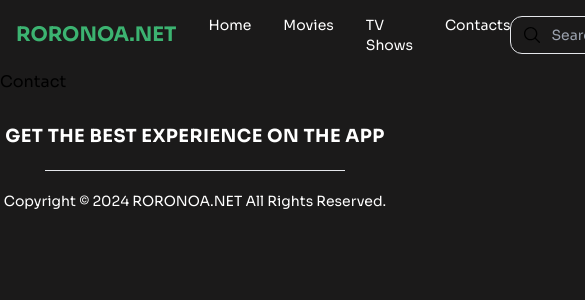
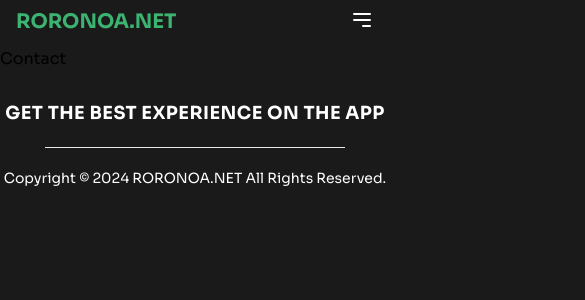
Before and after one commit to hildazaqya/final-project, a Next.js app: page /contacts in a window 390 px wide. Shown: the top 300 px of the page, 585 px wide, since content can reach past the window. Built offline with nearby package versions, Linux system fonts and the light colour scheme.

Commit message:
responsive navbar

```diff
--- a/package.json
+++ b/package.json
@@ -13,6 +13,7 @@
     "@fortawesome/free-solid-svg-icons": "^6.5.2",
     "@fortawesome/react-fontawesome": "^0.2.2",
     "@next/font": "^14.2.3",
+    "clsx": "^2.1.1",
     "next": "14.3.0-canary.9",
     "react": "^18",
     "react-dom": "^18",
--- a/src/app/globals.css
+++ b/src/app/globals.css
@@ -18,6 +18,9 @@ body {
   transition: transform 0.3s ease-in-out;
 }
 
+.transition-navbar {
+  transition: 400ms cubic-bezier(0.23, 1, 0.32, 1);
+}
 .bg-hero-overlay::before {
   content: "";
   background: rgba(0, 0, 0, 0.5); /* Adjust the opacity as needed */
--- a/src/app/layout.tsx
+++ b/src/app/layout.tsx
@@ -22,7 +22,7 @@ export default function RootLayout({
   children: React.ReactNode;
 }) {
   return (
-    <html lang="en">
+    <html lang="en" className="scroll-smooth">
       <head>
         <link rel="icon" type="image/svg+xml" href="/logo.svg" />
         <link rel="icon" type="image/png" sizes="32x32" href="/logo.png" />
--- a/src/components/ui/navbar.tsx
+++ b/src/components/ui/navbar.tsx
@@ -1,38 +1,66 @@
+'use client'
 import Link from 'next/link';
+import { useEffect, useState } from 'react';
+import clsx from 'clsx';
+import { usePathname } from 'next/navigation';
 
 function Navbar() {
+  const [isOpen, setIsOpen] = useState(false);
+  const pathname = usePathname();
+
+  const toggleMenu = () => {
+    setIsOpen(!isOpen);
+  };
+
   return (
     <nav className="bg-blacky w-full">
       <div className="container mx-auto px-4 py-2 flex justify-between items-center">
-        <div className="navbar-left flex flex-row gap-8 items-center">
+        <div className="navbar-left flex flex-col md:flex-row gap-3 items-start md:gap-8 md:items-center justify-between w-full md:w-fit">
+          <div className='flex flex-row w-full justify-between'>
             <h3 className="text-white font-bold text-xl">
-          <Link href="/">
+              <Link href="/" passHref>
                 <h1 className='text-xl text-marimo font-bold'>RORONOA.NET</h1>
               </Link>
             </h3>
-        <ul className="flex space-x-8 text-sm">
-          <li className="text-white hover:text-marimo">
-            <Link href="/">Home</Link>
+            <div className='md:hidden'>
+              <button onClick={toggleMenu} className='text-white focus:outline-none'>
+                <svg className="w-6 h-6" fill="none" stroke="currentColor" viewBox="0 0 24 24" xmlns="http://www.w3.org/2000/svg">
+                  <path strokeLinecap="round" strokeLinejoin="round" strokeWidth="2" d={isOpen ? "M6 18L18 6M6 6l12 12" : "M4 6h16M4 12h16m-7 6h7"} />
+                </svg>
+              </button>
+            </div>
+          </div>
+          <ul className={`flex-col md:flex-row md:flex md:items-center gap-4 pb-3 md:py-0 md:gap-0 md:space-x-8 text-sm ${isOpen ? 'flex' : 'hidden'}`}>
+              <li className={clsx('hover:text-marimo transition-navbar', { 'text-green-500': pathname === '/', 'text-white': pathname !== '/' })}>
+              <Link href="/">
+                Home
+              </Link>
             </li>
-          <li className="text-white hover:text-marimo">
-            <Link href="/movies">Movies</Link>
+            <li className={clsx('hover:text-marimo transition-navbar', { 'text-green-700': pathname === '/movies', 'text-white': pathname !== '/movies' })}>
+              <Link href="/movies">
+                Movies
+              </Link>
             </li>
-          <li className="text-white hover:text-marimo">
-            <Link href="/tvshows">TV Shows</Link>
+            <li className={clsx('hover:text-marimo transition-navbar', { 'text-green-700': pathname === '/tvshows', 'text-white': pathname !== '/tvshows' })}>
+              <Link href="/tvshows">
+                TVShows
+              </Link>
             </li>
-          <li className="text-white hover:text-marimo">
-            <Link href="/contacts">Contacts</Link>
+            <li className={clsx('hover:text-marimo transition-navbar', { 'text-green-700': pathname === '/contacts', 'text-white': pathname !== '/contacts' })}>
+              <Link href="/contacts">
+                Contacts
+              </Link>
             </li>
           </ul>
         </div>
-        <div className='input'>
+        <div className='input hidden md:block'>
           <label className="relative flex items-center w-[250px] h-[30px] my-3">
             <span className="absolute inset-y-0 left-0 flex items-center pl-3">
               <svg className="h-5 w-5" xmlns="http://www.w3.org/2000/svg" viewBox="0 0 30 30">
                 <path d="M 13 3 C 7.4889971 3 3 7.4889971 3 13 C 3 18.511003 7.4889971 23 13 23 C 15.396508 23 17.597385 22.148986 19.322266 20.736328 L 25.292969 26.707031 A 1.0001 1.0001 0 1 0 26.707031 25.292969 L 20.736328 19.322266 C 22.148986 17.597385 23 15.396508 23 13 C 23 7.4889971 18.511003 3 13 3 z M 13 5 C 17.430123 5 21 8.5698774 21 13 C 21 17.430123 17.430123 21 13 21 C 8.5698774 21 5 17.430123 5 13 C 5 8.5698774 8.5698774 5 13 5 z"></path>
               </svg>
             </span>
-      <input className="w-full bg-transparent placeholder:font-italitc border rounded-xl py-2 pl-10 pr-4 focus:outline-none text-sm text-white focus:text-white" placeholder="Search anything" type="text" />
+            <input className="w-full bg-transparent placeholder:font-italic border rounded-xl py-2 pl-10 pr-4 focus:outline-none text-sm text-white focus:text-white" placeholder="Search anything" type="text" />
           </label>
         </div>
       </div>
```
Also changed, not shown: 1 other file (tests, documents, lock files or other folders). Lines whose indentation alone changed are shown as unchanged.
